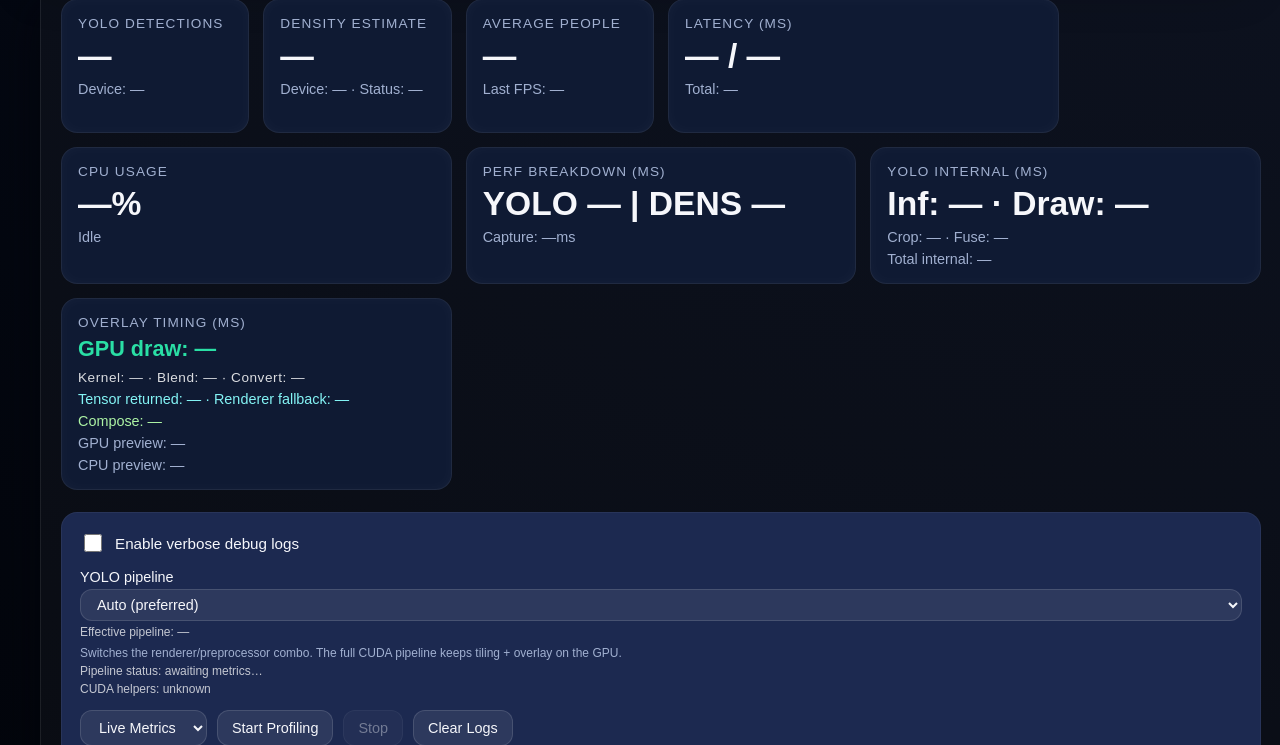
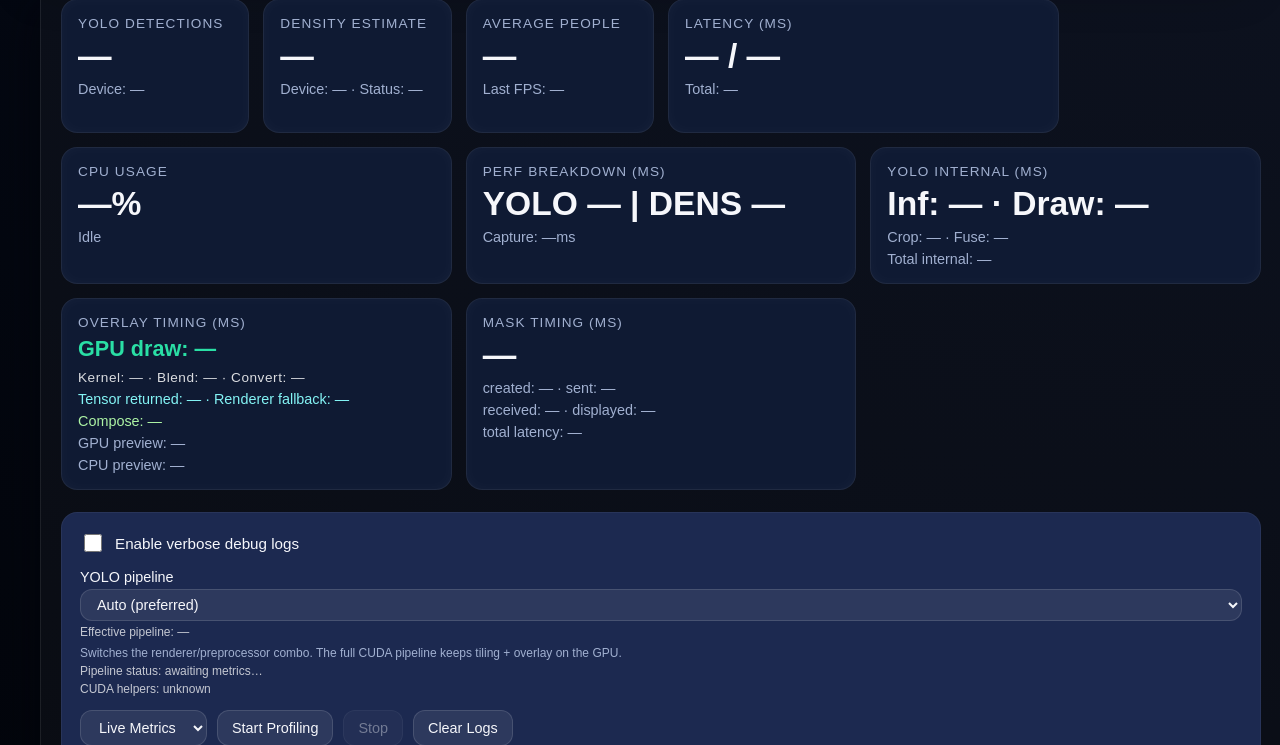
Before and after one commit to Nutz95/PeopleCounter, a Flask app: template templates/index.html in a window 1280 px wide. Shown: the part 1207-1952 px from the top of the page. Run offline with Flask 3, Linux system fonts and the light colour scheme; the template is opened without the code that fills it, so the values that code supplies are empty.

Commit message:
feat: Ajouter la gestion des délais de masque et améliorer l'affichage des métriques de latence dans l'interface utilisateur

```diff
--- a/static/js/app.js
+++ b/static/js/app.js
@@ -38,15 +38,24 @@ const overlayDrawConvertValue = document.getElementById('overlayDrawConvertValue
 const overlayDrawReturnedValue = document.getElementById('overlayDrawReturnedValue');
 const overlayRendererFallbackValue = document.getElementById('overlayRendererFallbackValue');
 const graphEmpty = document.getElementById('graphEmpty');
+const maskLatencyValue = document.getElementById('maskLatencyValue');
+const maskTimingNote = document.getElementById('maskTimingNote');
+const maskTimingExtra = document.getElementById('maskTimingExtra');
+const maskTimingTotal = document.getElementById('maskTimingTotal');
 const maskOverlay = document.getElementById('maskOverlay');
 const maskToggle = document.getElementById('maskToggle');
 const videoStream = document.getElementById('videoStream');
 const maskCtx = maskOverlay ? maskOverlay.getContext('2d') : null;
 const metricsInterval = 1100;
+const METRICS_MIN_INTERVAL = 100;
+let metricsTimer = null;
 const MAX_LOGS = 6;
 let maskVisible = true;
 let lastMaskPayload = null;
 let maskRenderToken = 0;
+let lastMaskTiming = { created: null, sent: null, latency: null };
+let maskReceivedIso = null;
+let maskDisplayedIso = null;
 
 function updateMaskButton(enabled) {
   if (!maskToggle) {
@@ -55,6 +64,70 @@ function updateMaskButton(enabled) {
   const text = enabled ? 'Hide mask overlay' : 'Show mask overlay';
   maskToggle.textContent = text;
   maskToggle.dataset.state = enabled ? 'on' : 'off';
+}
+
+function computeMetricsInterval(fps) {
+  if (typeof fps !== 'number' || !Number.isFinite(fps) || fps <= 0) {
+    return metricsInterval;
+  }
+  const interval = 1000 / fps;
+  return Math.max(METRICS_MIN_INTERVAL, Math.min(metricsInterval, interval));
+}
+
+function scheduleMetricsRefresh(interval) {
+  if (metricsTimer) {
+    clearTimeout(metricsTimer);
+  }
+  metricsTimer = window.setTimeout(refreshMetrics, interval);
+}
+
+function formatTimestamp(value) {
+  if (!value) {
+    return '—';
+  }
+  try {
+    const parsed = Date.parse(value);
+    if (Number.isNaN(parsed)) {
+      return value;
+    }
+    const date = new Date(parsed);
+    return date.toLocaleTimeString([], { hour: '2-digit', minute: '2-digit', second: '2-digit' });
+  } catch (error) {
+    return value;
+  }
+}
+
+function formatLatencyValue(value) {
+  return (typeof value === 'number' && Number.isFinite(value)) ? `${value.toFixed(1)}ms` : '—';
+}
+
+function updateMaskTimingCard() {
+  if (maskLatencyValue) {
+    maskLatencyValue.textContent = formatLatencyValue(lastMaskTiming.latency);
+  }
+  if (maskTimingNote) {
+    const created = formatTimestamp(lastMaskTiming.created);
+    const sent = formatTimestamp(lastMaskTiming.sent);
+    maskTimingNote.textContent = `created: ${created} · sent: ${sent}`;
+  }
+  if (maskTimingExtra) {
+    const received = formatTimestamp(maskReceivedIso);
+    const displayed = formatTimestamp(maskDisplayedIso);
+    maskTimingExtra.textContent = `received: ${received} · displayed: ${displayed}`;
+  }
+  if (maskTimingTotal) {
+    const totalMs = computeDisplayLatency();
+    maskTimingTotal.textContent = `total latency: ${formatLatencyValue(totalMs)}`;
+  }
+}
+
+function computeDisplayLatency() {
+  const createdTs = lastMaskTiming.created ? Date.parse(lastMaskTiming.created) : NaN;
+  const displayedTs = maskDisplayedIso ? Date.parse(maskDisplayedIso) : NaN;
+  if (!Number.isFinite(createdTs) || !Number.isFinite(displayedTs)) {
+    return null;
+  }
+  return displayedTs - createdTs;
 }
 
 function getMaskDisplayGeometry(payload) {
@@ -147,6 +220,8 @@ function renderMaskOverlay() {
     maskCtx.fillStyle = 'rgba(255, 95, 66, 0.85)';
     maskCtx.fillRect(0, 0, width, height);
     maskCtx.restore();
+    maskDisplayedIso = new Date().toISOString();
+    updateMaskTimingCard();
   };
   img.onerror = () => {
     if (token === maskRenderToken) {
@@ -466,10 +541,25 @@ async function refreshMetrics() {
     }
     updateProfileLog(data.profile_log || []);
     lastMaskPayload = data.yolo_mask_payload || null;
+    lastMaskTiming = {
+      created: data.yolo_mask_payload_created_at || null,
+      sent: data.yolo_mask_payload_sent_at || null,
+      latency: typeof data.yolo_mask_payload_latency_ms === 'number' ? data.yolo_mask_payload_latency_ms : null,
+    };
+    maskReceivedIso = new Date().toISOString();
+    maskDisplayedIso = null;
     renderMaskOverlay();
+    const maskLatency = lastMaskTiming.latency;
+    if (typeof maskLatency === 'number') {
+      console.debug(`[MASK TIMING] created=${lastMaskTiming.created || '—'} sent=${lastMaskTiming.sent || '—'} latency=${maskLatency.toFixed(1)}ms`);
+    }
+    updateMaskTimingCard();
+    const nextInterval = computeMetricsInterval(data.fps);
+    scheduleMetricsRefresh(nextInterval);
   } catch (error) {
     fpsStatus.textContent = 'Waiting for metrics...';
     console.warn('Metrics fetch failed', error);
+    scheduleMetricsRefresh(metricsInterval);
   }
 }
 
@@ -522,5 +612,4 @@ document.addEventListener('DOMContentLoaded', () => {
   syncMaskCanvasSize();
   renderMaskOverlay();
   refreshMetrics();
-  setInterval(refreshMetrics, metricsInterval);
 });
--- a/templates/index.html
+++ b/templates/index.html
@@ -111,6 +111,13 @@
           <div class="metric-footnote">GPU preview: <span id="overlayPreviewValue">—</span></div>
           <div class="metric-footnote">CPU preview: <span id="overlayCpuPreviewValue">—</span></div>
         </article>
+        <article class="metric-card wide">
+          <div class="metric-title">Mask timing (ms)</div>
+          <div class="metric-value" id="maskLatencyValue">—</div>
+          <div class="metric-footnote" id="maskTimingNote">created: — · sent: —</div>
+          <div class="metric-footnote" id="maskTimingExtra">received: — · displayed: —</div>
+          <div class="metric-footnote" id="maskTimingTotal">total latency: —</div>
+        </article>
       </div>
       <div class="control-group">
         <label class="toggle">
--- a/yolo_seg_people_counter.py
+++ b/yolo_seg_people_counter.py
@@ -5,6 +5,7 @@ import math
 import numpy as np
 import os
 import time
+from datetime import datetime
 from concurrent.futures import ThreadPoolExecutor
 from tiling_manager import TilingManager
 from engines.yolo.tensorrt_engine import YoloTensorRTEngine
@@ -250,6 +251,8 @@ class YoloSegPeopleCounter:
             total = alpha.size
             coverage = nonzero * 100.0 / total if total else 0.0
             print(f"[DEBUG] mask_small {mask_small.shape} nonzero {nonzero}/{total} ({coverage:.1f}%)")
+        created_ts = time.time()
+        created_iso = datetime.utcfromtimestamp(created_ts).isoformat() + "Z"
         encoded = self._encode_mask_blob(mask_small)
         if encoded is None:
             return None
@@ -261,6 +264,8 @@ class YoloSegPeopleCounter:
             'scale_x': frame_shape[1] / mask_small.shape[1] if mask_small.shape[1] else 1.0,
             'scale_y': frame_shape[0] / mask_small.shape[0] if mask_small.shape[0] else 1.0,
             'downscale': self.mask_downscale,
+            'created_at': created_iso,
+            'created_at_ts': created_ts,
         }
         return payload
 
```
Also changed, not shown: camera_app_pipeline.py (+17 -0 lines), plans/mask_overlay_roadmap.md (+2 -2 lines), 1 other file.
